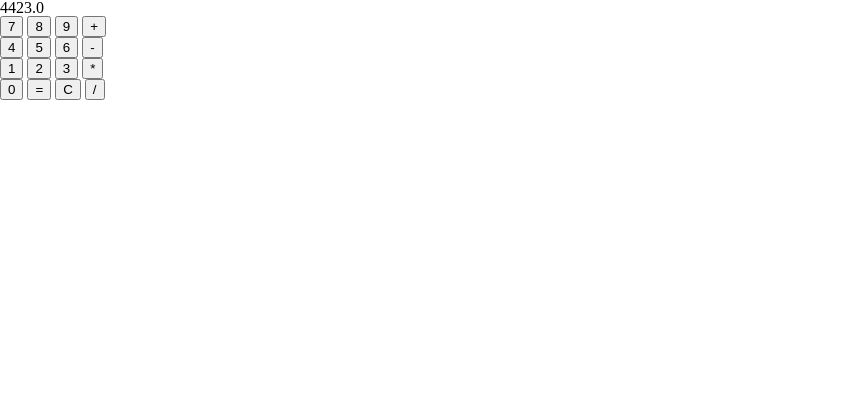
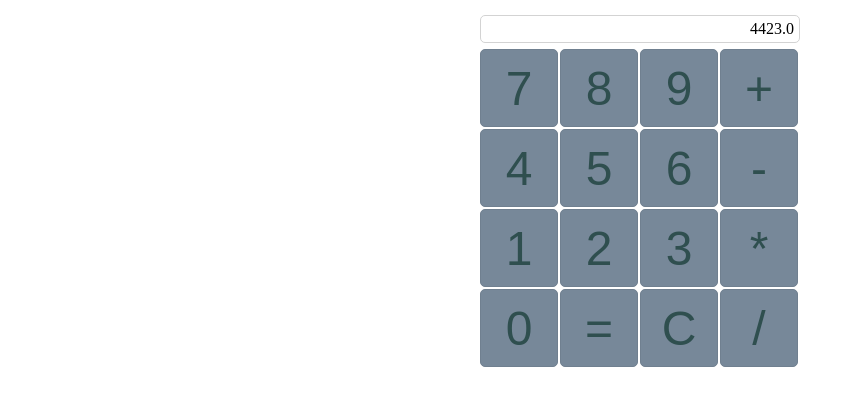
Before and after one commit to xathin/odin_calculator, a plain HTML site: page index.html in a window 1280 px wide. Shown: the whole page, without its empty margins (0-863 px from the left). Drawn offline with Linux system fonts and the light colour scheme.

Commit message:
Styled calculator buttons, corrected display issues

```diff
--- a/css/style.css
+++ b/css/style.css
@@ -0,0 +1,43 @@
+#container {
+    margin: 0 auto;
+    padding-top: 10px;
+    width: 320px;
+}
+
+#display {
+    border: 1px solid lightgray;
+    border-radius: 5px;
+    padding: 5px;
+    margin: 5px 0;
+    text-align: right;
+}
+
+button {
+    background-color: lightslategray;
+    width: 78px;
+    height: 78px;
+    border: 1px solid slategray;
+    border-radius: 5px;
+    color: darkslategray;
+    font-size: 3em;
+    text-align: center;
+    vertical-align: middle;
+    padding: 0;
+    margin: 1px;
+}
+
+button:hover {
+    background-color: gray;
+}
+
+button:active {
+    background-color: whitesmoke;
+}
+
+button:first-child {
+    margin-left: 0;
+}
+
+button:last-child {
+    margin-right: 0;
+}
--- a/index.html
+++ b/index.html
@@ -13,31 +13,19 @@
 <body>
     <div id="container">
         <div class="row">
-            <span id="display">4423.0</span>
+            <div id="display">4423.0</div>
         </div>
         <div class="row">
-            <button id="7">7</button>
-            <button id="8">8</button>
-            <button id="9">9</button>
-            <button id="+">+</button>
+            <button id="7">7</button><button id="8">8</button><button id="9">9</button><button id="+">+</button>
         </div>
         <div class="row">
-            <button id="4">4</button>
-            <button id="5">5</button>
-            <button id="6">6</button>
-            <button id="-">-</button>
+            <button id="4">4</button><button id="5">5</button><button id="6">6</button><button id="-">-</button>
         </div>
         <div class="row">
-            <button id="1">1</button>
-            <button id="2">2</button>
-            <button id="3">3</button>
-            <button id="*">*</button>
+            <button id="1">1</button><button id="2">2</button><button id="3">3</button><button id="*">*</button>
         </div>
         <div class="row">
-            <button id="0">0</button>
-            <button id="=">=</button>
-            <button id="clear">C</button>
-            <button id="/">/</button>
+            <button id="0">0</button><button id="=">=</button><button id="clear">C</button><button id="/">/</button>
         </div>
     </div>
     <script src="js/script.js"></script>
```
